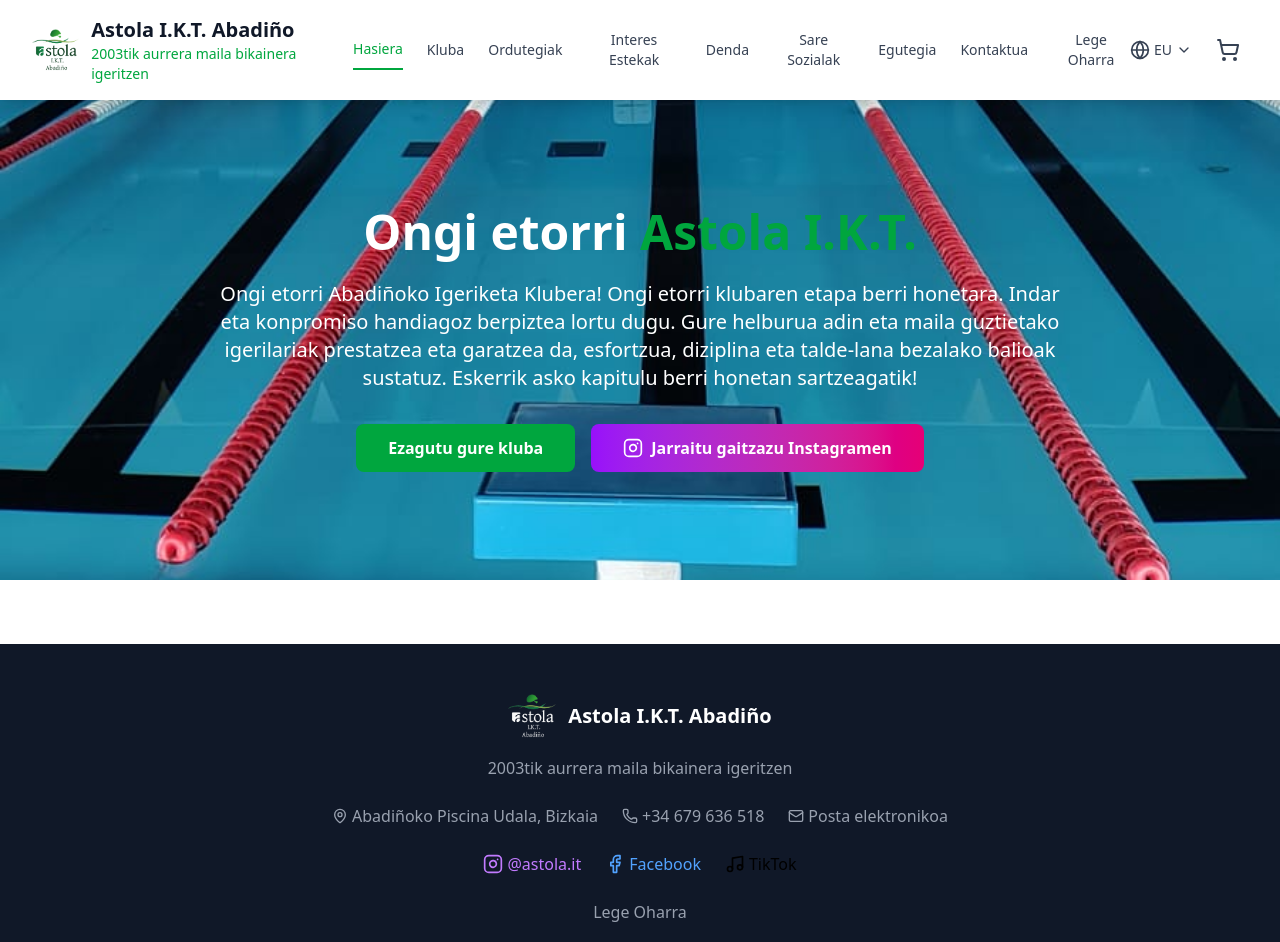
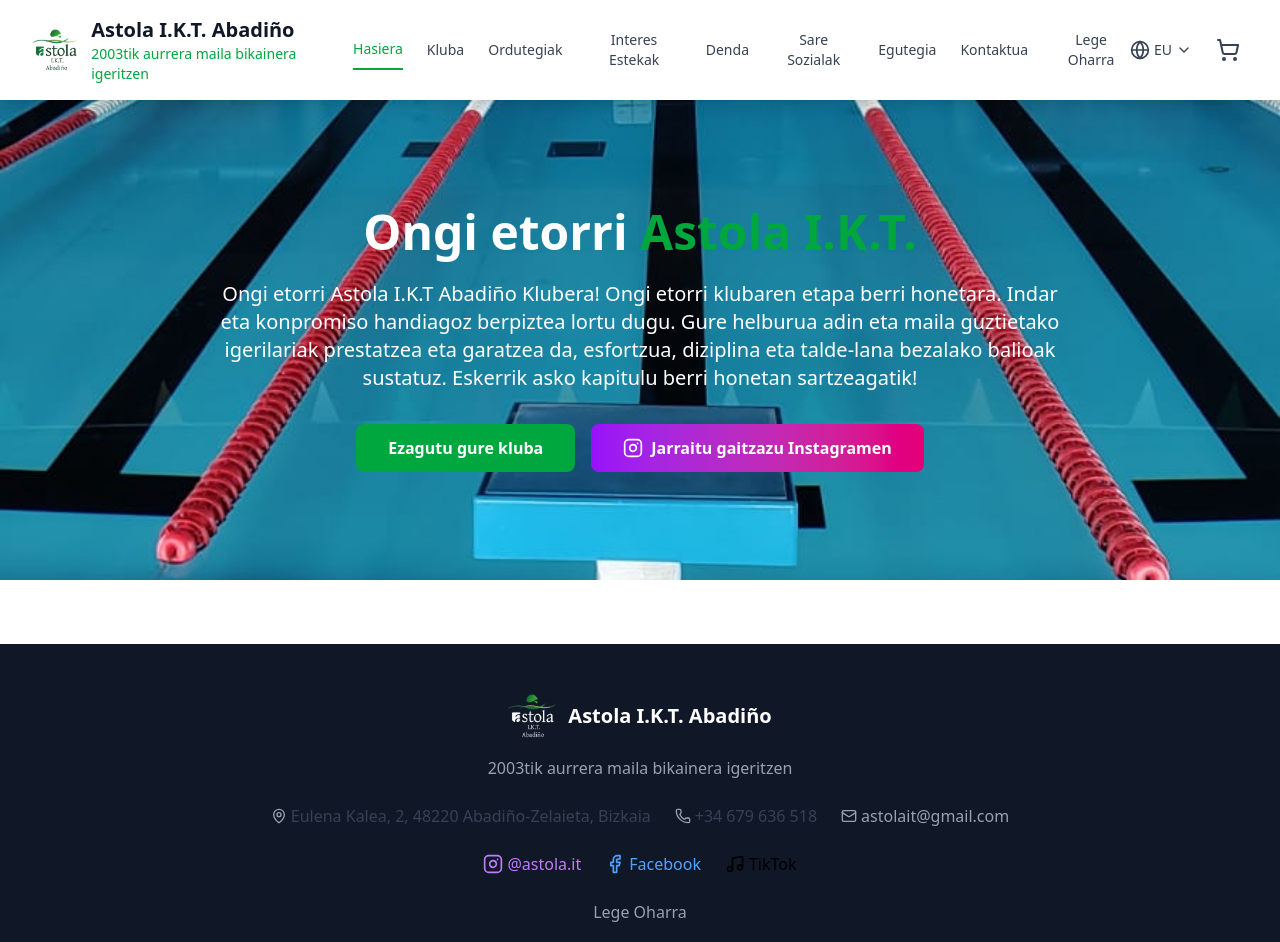
Before and after one commit to gelexpe/astoleikt-web, a React (Vite) app: page / in a window 1280 px wide. Shown: the top 942 px of the page. Built offline with nearby package versions, Linux system fonts and the light colour scheme.

Commit message:
mejorando SEO

```diff
--- a/index.html
+++ b/index.html
@@ -4,7 +4,8 @@
     <meta charset="UTF-8" />
     <link rel="icon" type="image/svg+xml" href="/vite.svg" />
     <meta name="viewport" content="width=device-width, initial-scale=1.0" />
-    <title>astoleikt-web</title>
+    <title>Astola Igeri Taldea | Club de natación en Abadiño (Bizkaia)</title>
+    <meta name="description" content="Club de natación Astola IKT de Abadiño. Formación y competición acuática para todas las edades. Descubre el equipo y las próximas competiciones.">
   </head>
   <body>
     <div id="root"></div>
--- a/src/App.jsx
+++ b/src/App.jsx
@@ -124,7 +124,7 @@
       avisoLegal: "Aviso Legal",
       welcome: "Bienvenidos a",
       clubDescription:
-        "¡Bienvenidos al Club de Natación de Abadiño! Nos complace daros la bienvenida a esta nueva etapa del club. Hemos logrado resucitarlo con más fuerza y compromiso. Nuestro objetivo es formar y desarrollar nadadores de todas las edades y niveles, fomentando valores como el esfuerzo, la disciplina y el trabajo en equipo. ¡Gracias por uniros a este nuevo capítulo!",
+        "¡Bienvenidos al Club de Natación de Astola I.K.T. Abadiño! Nos complace daros la bienvenida a esta nueva etapa del club. Hemos logrado resucitarlo con más fuerza y compromiso. Nuestro objetivo es formar y desarrollar nadadores de todas las edades y niveles, fomentando valores como el esfuerzo, la disciplina y el trabajo en equipo. ¡Gracias por uniros a este nuevo capítulo!",
       knowClub: "Conoce nuestro club",
       followInstagram: "Síguenos en Instagram",
       aboutClub: "Sobre Nuestro Club",
@@ -157,7 +157,7 @@
       viewAllPosts: "Ver todas las publicaciones",
       contact: "Contacto",
       contactInfo: "Información de Contacto",
-      address: "Piscina Municipal de Abadiño, Bizkaia",
+      address: "Calle Eulena2, 48220 Abadiño-Zelaieta, Bizkaia",
       phone: "+34 679 636 518",
       email: "astolait@gmail.com",
       hours: "Lunes a Viernes: 16:00 - 21:00",
@@ -211,7 +211,7 @@
       avisoLegal: "Lege Oharra",
       welcome: "Ongi etorri",
       clubDescription:
-        "Ongi etorri Abadiñoko Igeriketa Klubera! Ongi etorri klubaren etapa berri honetara. Indar eta konpromiso handiagoz berpiztea lortu dugu. Gure helburua adin eta maila guztietako igerilariak prestatzea eta garatzea da, esfortzua, diziplina eta talde-lana bezalako balioak sustatuz. Eskerrik asko kapitulu berri honetan sartzeagatik!",
+        "Ongi etorri Astola I.K.T Abadiño Klubera! Ongi etorri klubaren etapa berri honetara. Indar eta konpromiso handiagoz berpiztea lortu dugu. Gure helburua adin eta maila guztietako igerilariak prestatzea eta garatzea da, esfortzua, diziplina eta talde-lana bezalako balioak sustatuz. Eskerrik asko kapitulu berri honetan sartzeagatik!",
       knowClub: "Ezagutu gure kluba",
       followInstagram: "Jarraitu gaitzazu Instagramen",
       aboutClub: "Gure Klubari buruz",
@@ -243,7 +243,7 @@
       viewAllPosts: "Ikusi argitalpen guztiak",
       contact: "Kontaktua",
       contactInfo: "Kontaktu Informazioa",
-      address: "Abadiñoko Piscina Udala, Bizkaia",
+      address: "Eulena Kalea, 2, 48220 Abadiño-Zelaieta, Bizkaia",
       phone: "+34 679 636 518",
       email: "astolait@gmail.com",
       hours: "Astelehenetik ostiralera: 16:00 - 21:00",
@@ -1221,15 +1221,26 @@
                   <div className="space-y-4">
                     <div className="flex items-center">
                       <MapPin className="w-5 h-5 text-[#00A63E] mr-3" />
-                      <span className="text-gray-700">{t.address}</span>
+                      <a
+                        href="https://www.google.com/maps/place//data=!4m2!3m1!1s0xd4e2d38af442f49:0x6c99d47732957a95?sa=X&ved=1t:8290&ictx=111"
+                        target="_blank"
+                        rel="noopener noreferrer"
+                        className="text-gray-700 hover:underline"
+                      >
+                        {t.address}
+                      </a>
                     </div>
                     <div className="flex items-center">
                       <Phone className="w-5 h-5 text-[#00A63E] mr-3" />
-                      <span className="text-gray-700">{t.phone}</span>
+                      <a href="tel:+34679636518" className="text-gray-700 hover:underline">
+                        +34 679 636 518
+                      </a>
                     </div>
                     <div className="flex items-center">
                       <Mail className="w-5 h-5 text-[#00A63E] mr-3" />
-                      <span className="text-gray-700">{t.email}</span>
+                      <a href="mailto:astolait@gmail.com" className="text-gray-700 hover:underline">
+                        astolait@gmail.com
+                      </a>
                     </div>
                     <div className="flex items-center">
                       <Calendar className="w-5 h-5 text-[#00A63E] mr-3" />
@@ -1555,15 +1566,26 @@
             <div className="flex flex-col sm:flex-row justify-center sm:space-x-6 text-gray-400 mb-6">
               <div className="flex items-center mb-2 sm:mb-0">
                 <MapPin className="w-4 h-4 mr-1" />
-                {t.address}
+                  <a
+                    href="https://www.google.com/maps?q=Piscina+Municipal+de+Abadiño,+Bizkaia"
+                    target="_blank"
+                    rel="noopener noreferrer"
+                    className="text-gray-700 hover:underline"
+                  >
+                    {t.address}
+                  </a>
               </div>
               <div className="flex items-center mb-2 sm:mb-0">
                 <Phone className="w-4 h-4 mr-1" />
-                {t.phone}
+	        <a href="tel:+34679636518" className="text-gray-700 hover:underline">
+                  +34 679 636 518
+                </a>
               </div>
               <div className="flex items-center">
-                <Mail className="w-4 h-4 mr-1" />
-                {t.email}
+	        <Mail className="w-4 h-4 mr-1" />
+                <a href="mailto:astolait@gmail.com" className="text-gray-400 hover:text-white transition-colors">
+                  astolait@gmail.com
+                </a>
               </div>
             </div>
             <div className="flex justify-center space-x-6 mb-6">
```
